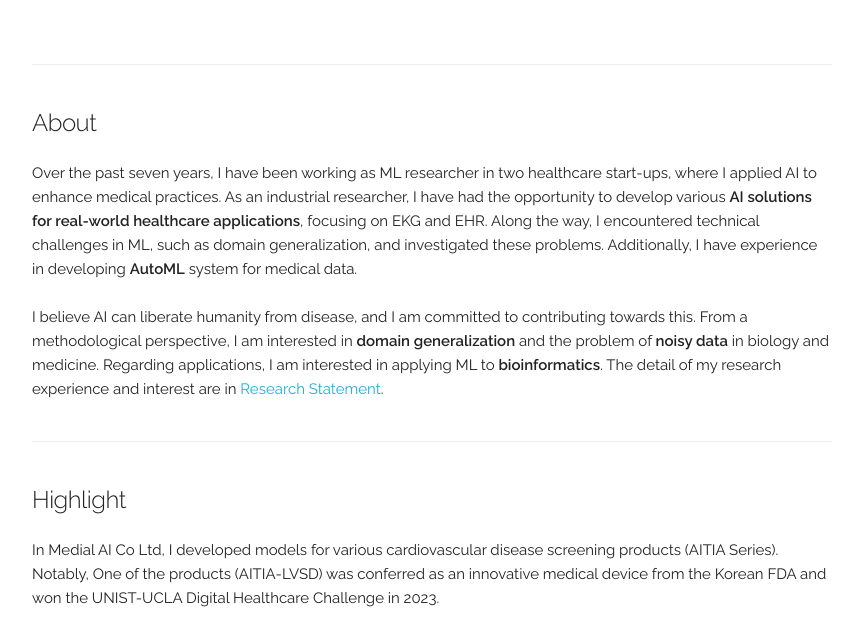
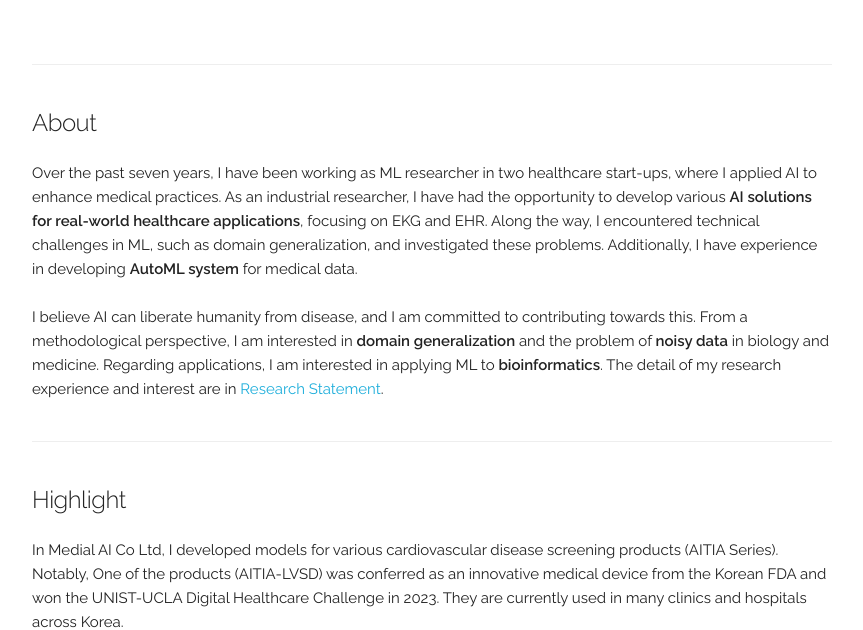
Before and after one commit to byeongtak/byeongtak.github.io, a Jekyll site: the page built from index.html, in a window 1280 px wide and 900 px high, scrolled down 229 px, cut to the strip 0-630 px from the top of the window. Shown: the whole strip, without its empty margins (208-1071 px from the left). Built offline with Jekyll 4.4.1, drawn with Linux system fonts in a browser that asks for light colours; some of the changed lines change nothing that is shown.

Commit message:
Update index.html

```diff
--- a/index.html
+++ b/index.html
@@ -17,7 +17,7 @@ layout: default
 	Over the past seven years, I have been working as ML researcher in two healthcare start-ups, where I applied AI to enhance medical practices.
 	As an industrial researcher, I have had the opportunity to develop various <b>AI solutions for real-world healthcare applications</b>, focusing on EKG and EHR.
 	Along the way, I encountered technical challenges in ML, such as domain generalization, and investigated these problems.
-	Additionally, I have experience in developing <b>AutoML</b> system for medical data.
+	Additionally, I have experience in developing <b>AutoML system</b> for medical data.
   <br>
   <br>
 	I believe AI can liberate humanity from disease, and I am committed to contributing towards this.
@@ -50,7 +50,7 @@ layout: default
   <h5>Highlight</h5>
 	In Medial AI Co Ltd, I developed models for various cardiovascular disease screening products (AITIA Series).
 	Notably, One of the products (AITIA-LVSD) was conferred as an innovative medical device from the Korean FDA and won the UNIST-UCLA Digital Healthcare Challenge in 2023.
-<!-- 	These products are currently used in many clinics and hospitals across Korea.  -->
+	They are currently used in many clinics and hospitals across Korea.
 	<br><br>
 
   <!-- Responsive YouTube Video -->
```
